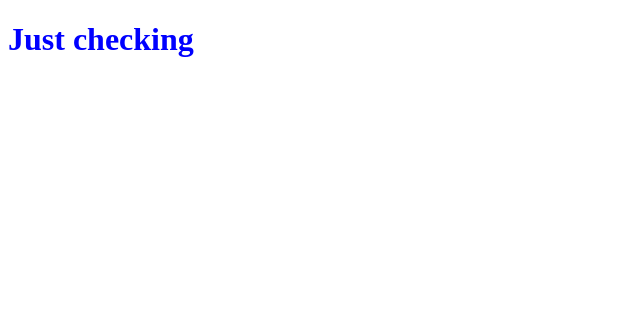
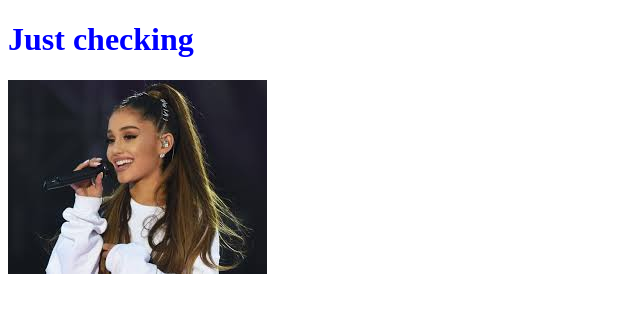
Before and after one commit to babunesar/test-repo, a plain HTML site: page index.html in a window 1280 px wide. Shown: the whole page, without its empty margins (0-640 px from the left). Drawn offline with Linux system fonts and the light colour scheme.

Commit message:
Adding Ariana

```diff
--- a/index.html
+++ b/index.html
@@ -9,5 +9,6 @@
 </head>
 <body>
     <h1>Just checking</h1>
+    <img src="images.jpg" alt="Ariana">
 </body>
 </html>
```
Also changed, not shown: images.jpg (added).
